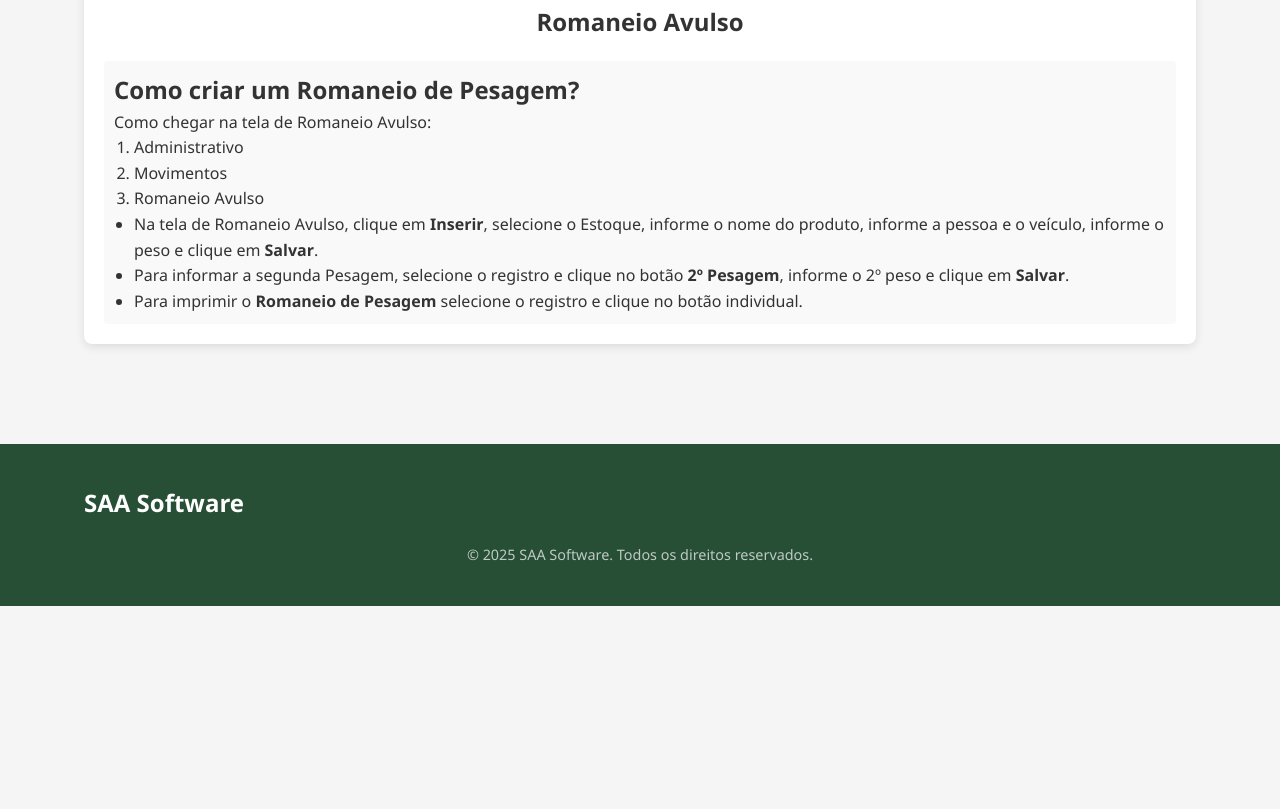
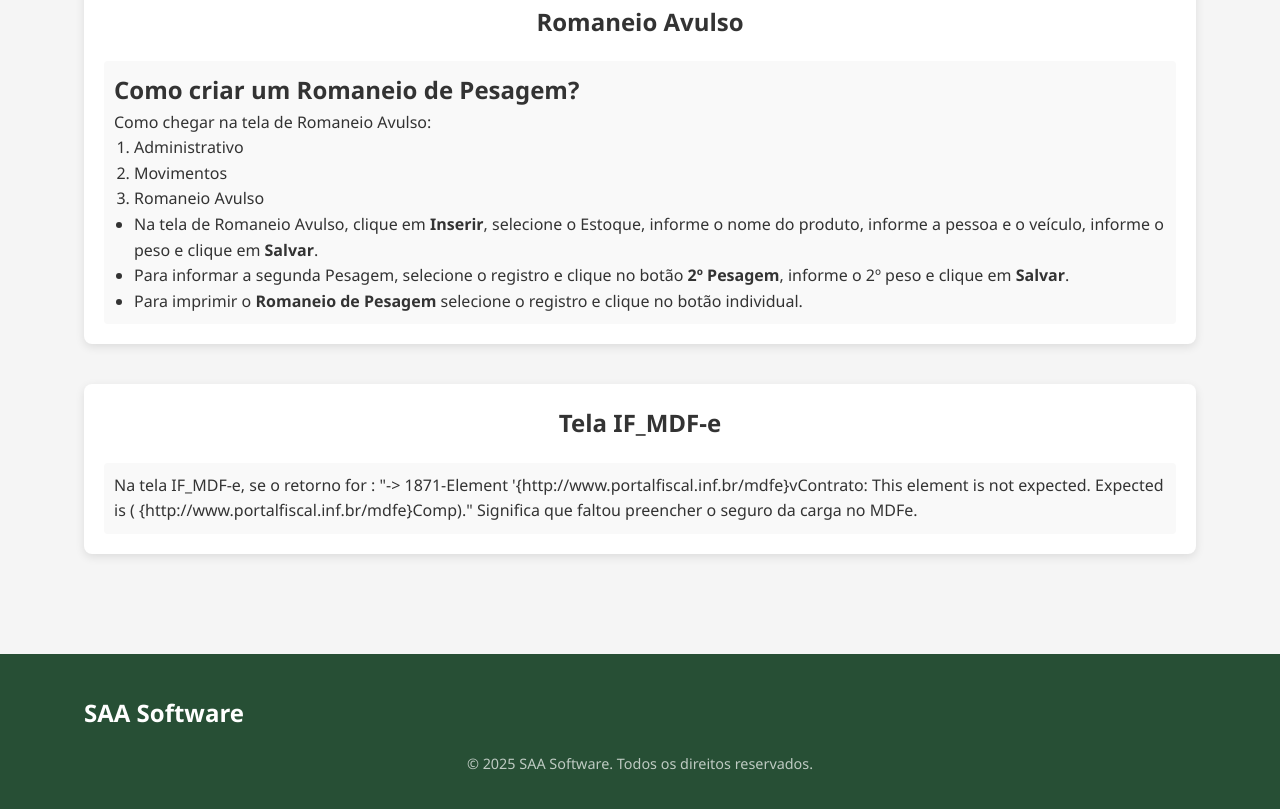
Before and after one commit to SAADev08/portal-treinamentos, a plain HTML site: page index.html in a window 1280 px wide. Shown: the part 5673-6482 px from the top of the page. Before the commit the page ends 6279 px from the top, so only its background shows below. Drawn offline with Linux system fonts and the light colour scheme.

Commit message:
Teste ttreinamento erro

```diff
--- a/index.html
+++ b/index.html
@@ -406,6 +406,16 @@
           </div>
         </div>
       </section>
+      <section id="tela-IF_MDF-e">
+        <div class="faq-section">
+          <h1>Tela IF_MDF-e</h1>
+          <div class="faq-item">
+            <p>
+              Na tela IF_MDF-e, se o retorno for :  "-> 1871-Element '{http://www.portalfiscal.inf.br/mdfe}vContrato: This element is not expected. Expected is ( {http://www.portalfiscal.inf.br/mdfe}Comp)." Significa que faltou preencher o seguro da carga no MDFe.
+            </p>
+          </div>
+        </div>
+      </section>
     </main>
 
     <footer>
```
